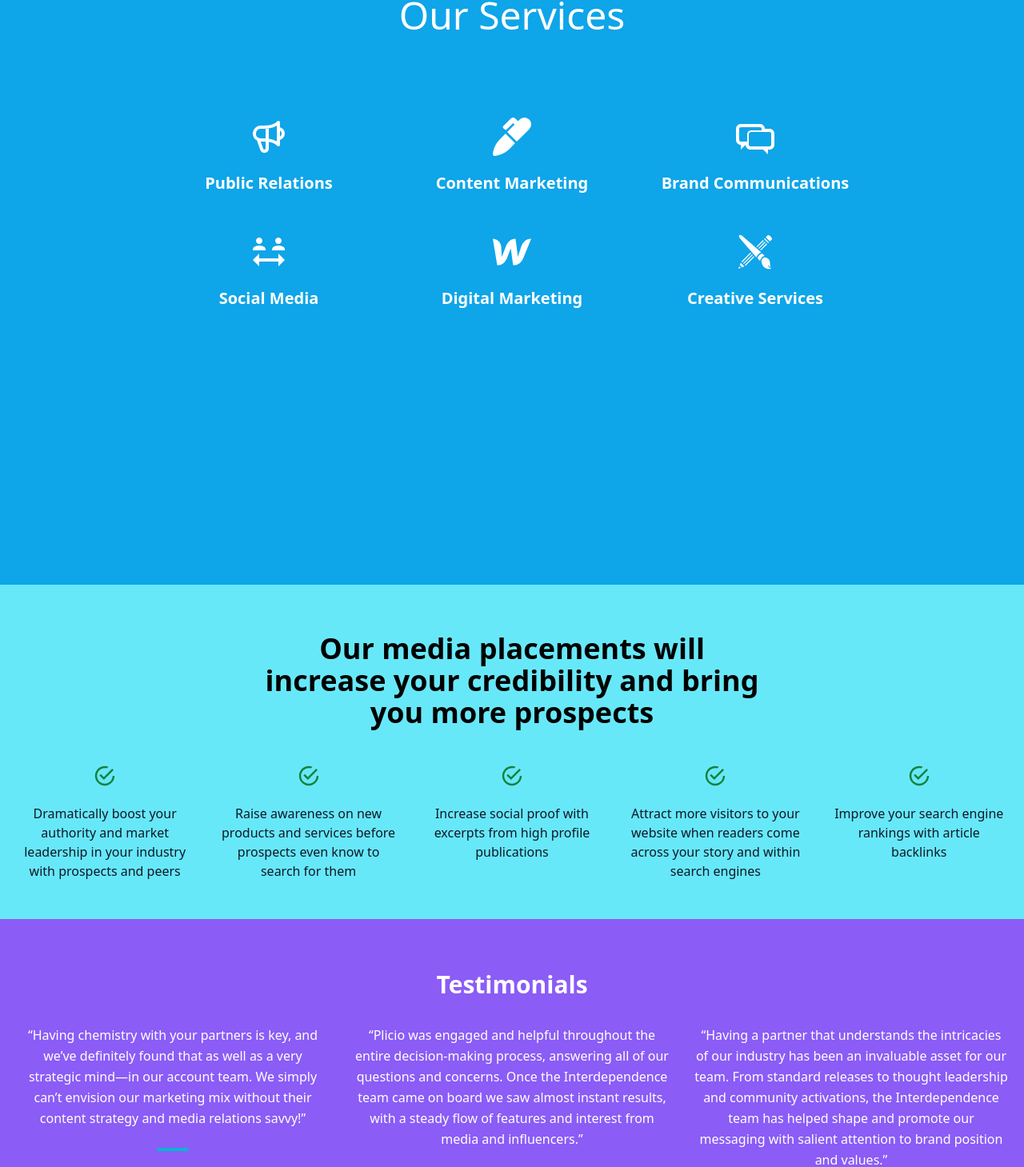
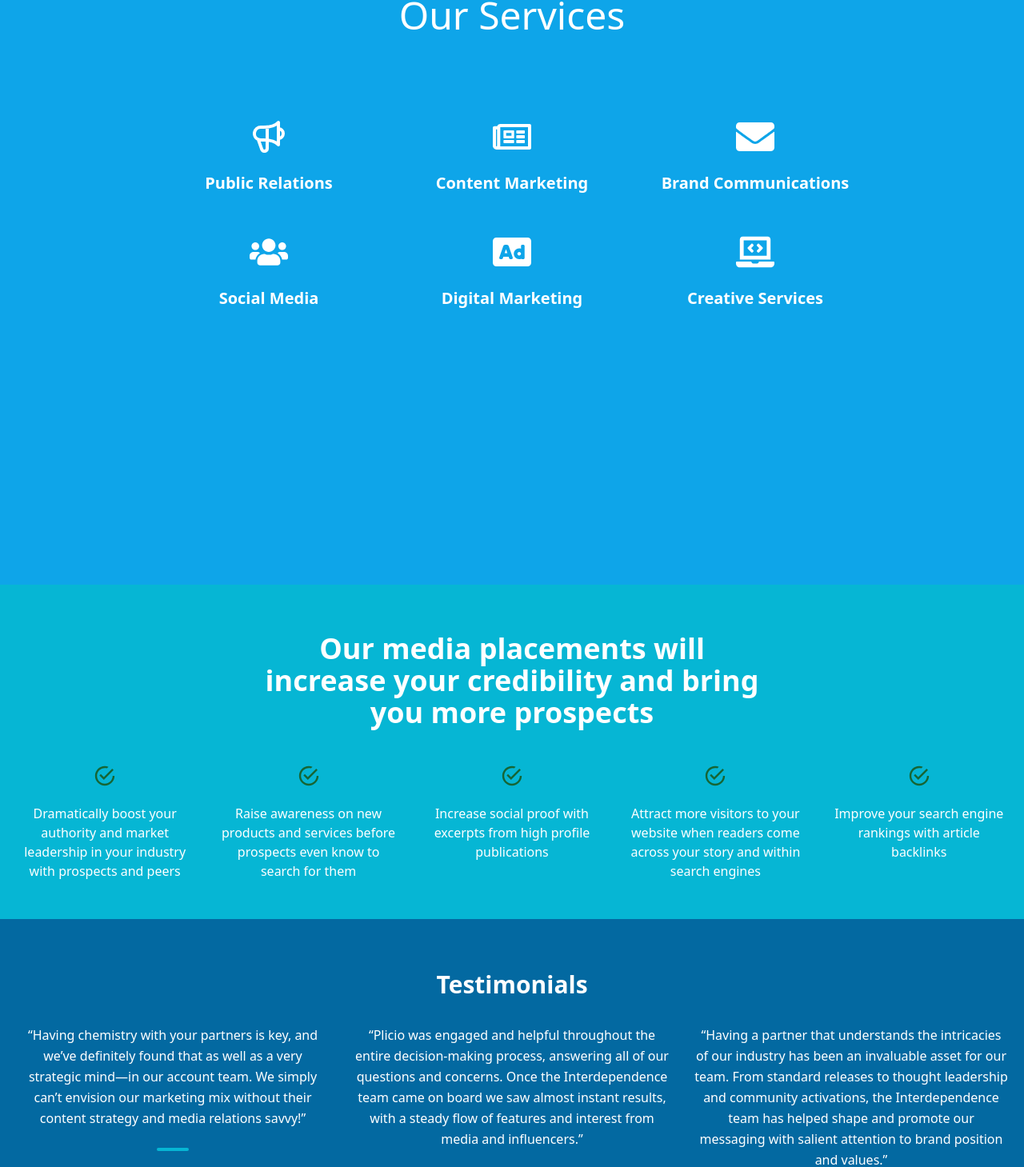
Before and after one commit to appzaib/Pliocio, a Next.js app: page / in a window 1280 px wide. Shown: the part 829-2288 px from the top of the page at 80% size. Built offline with nearby package versions, Linux system fonts and the light colour scheme.

Commit message:
Change Colors

```diff
--- a/pages/index.js
+++ b/pages/index.js
@@ -1,10 +1,6 @@
 import Head from 'next/head'
 import { HiOutlineSpeakerphone } from "react-icons/hi"
-import { FaMarker } from "react-icons/fa"
-import { TiMessages } from "react-icons/ti"
-import { MdSocialDistance } from "react-icons/md"
-import { SiWebflow } from "react-icons/si"
-import { GiPencilBrush } from "react-icons/gi"
+import { FaRegNewspaper, FaAd, FaLaptopCode, FaEnvelope, FaUsers } from "react-icons/fa"
 import { IoMdCheckmarkCircleOutline } from "react-icons/io"
 
 export default function Home() {
@@ -36,7 +32,7 @@ export default function Home() {
                 </div>
                 <div className="lg:w-1/3 w-full lg:mb-0 mb-6 p-6">
                   <div className="h-full text-center">
-                    <FaMarker className="lg:text-5xl text-3xl mb-5 object-cover object-center inline-block text-white" />
+                    <FaRegNewspaper className="lg:text-5xl text-3xl mb-5 object-cover object-center inline-block text-white" />
                     <a href="">
                       <h2 className='lg:text-xl font-semibold text-white'>Content Marketing</h2>
                     </a>
@@ -44,7 +40,7 @@ export default function Home() {
                 </div>
                 <div className="lg:w-1/3 w-full lg:mb-0 mb-6 p-6">
                   <div className="h-full text-center">
-                    <TiMessages className="lg:text-5xl text-3xl mb-5 object-cover object-center inline-block text-white" />
+                    <FaEnvelope className="lg:text-5xl text-3xl mb-5 object-cover object-center inline-block text-white" />
                     <a href="">
                       <h2 className='lg:text-xl font-semibold text-white'>Brand Communications</h2>
                     </a>
@@ -52,7 +48,7 @@ export default function Home() {
                 </div>
                 <div className="lg:w-1/3 w-full lg:mb-0 mb-6 p-6">
                   <div className="h-full text-center">
-                    <MdSocialDistance className="lg:text-5xl text-3xl mb-5 object-cover object-center inline-block text-white" />
+                    <FaUsers className="lg:text-5xl text-3xl mb-5 object-cover object-center inline-block text-white" />
                     <a href="">
                       <h2 className='lg:text-xl font-semibold text-white'>Social Media</h2>
                     </a>
@@ -60,7 +56,7 @@ export default function Home() {
                 </div>
                 <div className="lg:w-1/3 w-full lg:mb-0 mb-6 p-6">
                   <div className="h-full text-center">
-                    <SiWebflow className="lg:text-5xl text-3xl mb-5 object-cover object-center inline-block text-white" />
+                    <FaAd className="lg:text-5xl text-3xl mb-5 object-cover object-center inline-block text-white" />
                     <a href="">
                       <h2 className='lg:text-xl font-semibold text-white'>Digital Marketing</h2>
                     </a>
@@ -68,7 +64,7 @@ export default function Home() {
                 </div>
                 <div className="lg:w-1/3 w-full lg:mb-0 mb-6 p-6">
                   <div className="h-full text-center">
-                    <GiPencilBrush className="lg:text-5xl text-3xl mb-5 object-cover object-center inline-block text-white" />
+                    <FaLaptopCode className="lg:text-5xl text-3xl mb-5 object-cover object-center inline-block text-white" />
                     <a href="">
                       <h2 className='lg:text-xl font-semibold text-white'>Creative Services</h2>
                     </a>
@@ -79,60 +75,60 @@ export default function Home() {
           </div>
         </div>
       </section>
-      <section className='bg-cyan-300'>
-        <div className='text-center container px-5 py-12 mx-auto'>
+      <section className='bg-cyan-500'>
+        <div className='text-center container px-5 py-12 mx-auto text-white'>
           <h2 className='lg:w-1/2 lg:text-4xl text-2xl py-3 font-semibold mx-auto'>Our media placements will increase your credibility and bring you more prospects
           </h2>
           <div className="flex flex-wrap sm:-m-4 pt-8 -mb-8 md:space-y-0 space-y-6">
             <div className="p-4 lg:w-1/5 md:w-1/3 flex flex-col text-center items-center">
-              <div className="text-3xl inline-flex items-center justify-center text-green-700 mb-5">
+              <div className="text-3xl inline-flex items-center justify-center text-green-800 mb-5">
                 <IoMdCheckmarkCircleOutline />
               </div>
               <div className="flex-grow">
-                <h2 className="text-gray-900 text-base font-medium">Dramatically boost your authority and market leadership in your industry with prospects and peers
+                <h2 className="text-white text-base font-medium">Dramatically boost your authority and market leadership in your industry with prospects and peers
                 </h2>
               </div>
             </div>
             <div className="p-4 lg:w-1/5 md:w-1/3 flex flex-col text-center items-center">
-              <div className="text-3xl inline-flex items-center justify-center text-green-700 mb-5">
+              <div className="text-3xl inline-flex items-center justify-center text-green-800 mb-5">
                 <IoMdCheckmarkCircleOutline />
               </div>
               <div className="flex-grow">
-                <h2 className="text-gray-900 text-base font-medium">Raise awareness on new products and services before prospects even know to search for them
+                <h2 className="text-white text-base font-medium">Raise awareness on new products and services before prospects even know to search for them
                 </h2>
               </div>
             </div>
             <div className="p-4 lg:w-1/5 md:w-1/3 flex flex-col text-center items-center">
-              <div className="text-3xl inline-flex items-center justify-center text-green-700 mb-5">
+              <div className="text-3xl inline-flex items-center justify-center text-green-800 mb-5">
                 <IoMdCheckmarkCircleOutline />
               </div>
               <div className="flex-grow">
-                <h2 className="text-gray-900 text-base font-medium">Increase social proof with excerpts from high profile publications
+                <h2 className="text-white text-base font-medium">Increase social proof with excerpts from high profile publications
                 </h2>
               </div>
             </div>
             <div className="p-4 lg:w-1/5 md:w-1/3 flex flex-col text-center items-center">
-              <div className="text-3xl inline-flex items-center justify-center text-green-700 mb-5">
+              <div className="text-3xl inline-flex items-center justify-center text-green-800 mb-5">
                 <IoMdCheckmarkCircleOutline />
               </div>
               <div className="flex-grow">
-                <h2 className="text-gray-900 text-base font-medium">Attract more visitors to your website when readers come across your story and within search engines
+                <h2 className="text-white text-base font-medium">Attract more visitors to your website when readers come across your story and within search engines
                 </h2>
               </div>
             </div>
             <div className="p-4 lg:w-1/5 md:w-1/3 flex flex-col text-center items-center">
-              <div className="text-3xl inline-flex items-center justify-center text-green-700 mb-5">
+              <div className="text-3xl inline-flex items-center justify-center text-green-800 mb-5">
                 <IoMdCheckmarkCircleOutline />
               </div>
               <div className="flex-grow">
-                <h2 className="text-gray-900 text-base font-medium">Improve your search engine rankings with article backlinks
+                <h2 className="text-white text-base font-medium">Improve your search engine rankings with article backlinks
                 </h2>
               </div>
             </div>
           </div>
         </div>
       </section>
-      <section className="text-white bg-violet-500">
+      <section className="text-white bg-sky-700">
         <div className="container px-5 py-8 mx-auto">
           <h2 className='text-center text-3xl font-semibold py-8'>Testimonials</h2>
           <div className="flex flex-wrap -m-4">
@@ -163,7 +159,7 @@ export default function Home() {
           </div>
         </div>
       </section>
-      <section id='contact' className="text-white bg-teal-500 relative">
+      <section id='contact' className="text-white bg-cyan-800 relative">
         <div className="container px-5 py-8 mx-auto">
           <div className="flex flex-col text-center w-full mb-8">
             <h1 className="sm:text-3xl text-2xl font-medium title-font mb-1 text-white">Interested in working with us? <br /> Drop us a line.
@@ -174,25 +170,25 @@ export default function Home() {
               <div className="p-2 w-full">
                 <div className="relative">
                   <label htmlFor="name" className="leading-7 text-sm text-white">Name</label>
-                  <input type="text" id="name" name="name" className="w-full bg-gray-100 bg-opacity-50 rounded border border-gray-300 focus:border-cyan-500 focus:bg-white focus:ring-2 focus:ring-cyan-200 text-base outline-none text-gray-700 py-1 px-3 leading-8 transition-colors duration-200 ease-in-out" />
+                  <input type="text" id="name" name="name" className="w-full bg-gray-100 bg-opacity-50 rounded border border-gray-300 focus:border-cyan-500 focus:bg-cyan-100 focus:ring-2 focus:ring-cyan-200 text-base outline-none text-gray-700 py-1 px-3 leading-8 transition-colors duration-200 ease-in-out" />
                 </div>
               </div>
               <div className="p-2 w-full">
                 <div className="relative">
                   <label htmlFor="email" className="leading-7 text-sm text-white">Email</label>
-                  <input type="email" id="email" name="email" className="w-full bg-gray-100 bg-opacity-50 rounded border border-gray-300 focus:border-cyan-500 focus:bg-white focus:ring-2 focus:ring-cyan-200 text-base outline-none text-gray-700 py-1 px-3 leading-8 transition-colors duration-200 ease-in-out" />
+                  <input type="email" id="email" name="email" className="w-full bg-gray-100 bg-opacity-50 rounded border border-gray-300 focus:border-cyan-500 focus:bg-cyan-100 focus:ring-2 focus:ring-cyan-200 text-base outline-none text-gray-700 py-1 px-3 leading-8 transition-colors duration-200 ease-in-out" />
                 </div>
               </div>
               <div className="p-2 w-full">
                 <div className="relative">
                   <label htmlFor="email" className="leading-7 text-sm text-white">Phone</label>
-                  <input type="tel" id="email" name="email" className="w-full bg-gray-100 bg-opacity-50 rounded border border-gray-300 focus:border-cyan-500 focus:bg-white focus:ring-2 focus:ring-cyan-200 text-base outline-none text-gray-700 py-1 px-3 leading-8 transition-colors duration-200 ease-in-out" />
+                  <input type="tel" id="email" name="email" className="w-full bg-gray-100 bg-opacity-50 rounded border border-gray-300 focus:border-cyan-500 focus:bg-cyan-100 focus:ring-2 focus:ring-cyan-200 text-base outline-none text-gray-700 py-1 px-3 leading-8 transition-colors duration-200 ease-in-out" />
                 </div>
               </div>
               <div className="p-2 w-full">
                 <div className="relative">
                   <label htmlFor="message" className="leading-7 text-sm text-white">Tell us how we can help.</label>
-                  <textarea id="message" name="message" className="w-full bg-gray-100 bg-opacity-50 rounded border border-gray-300 focus:border-cyan-500 focus:bg-white focus:ring-2 focus:ring-cyan-200 h-16 text-base outline-none text-gray-700 py-1 px-3 resize-none leading-6 transition-colors duration-200 ease-in-out"></textarea>
+                  <textarea id="message" name="message" className="w-full bg-gray-100 bg-opacity-50 rounded border border-gray-300 focus:border-cyan-500 focus:bg-cyan-100 focus:ring-2 focus:ring-cyan-200 h-16 text-base outline-none text-gray-700 py-1 px-3 resize-none leading-6 transition-colors duration-200 ease-in-out"></textarea>
                 </div>
               </div>
               <div className="p-2 w-full">
```
